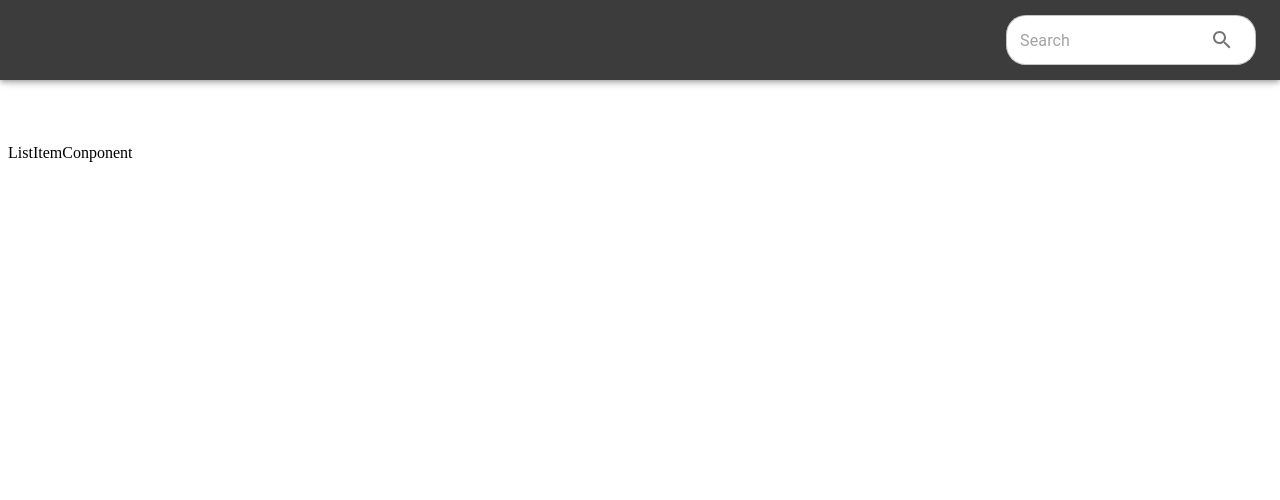
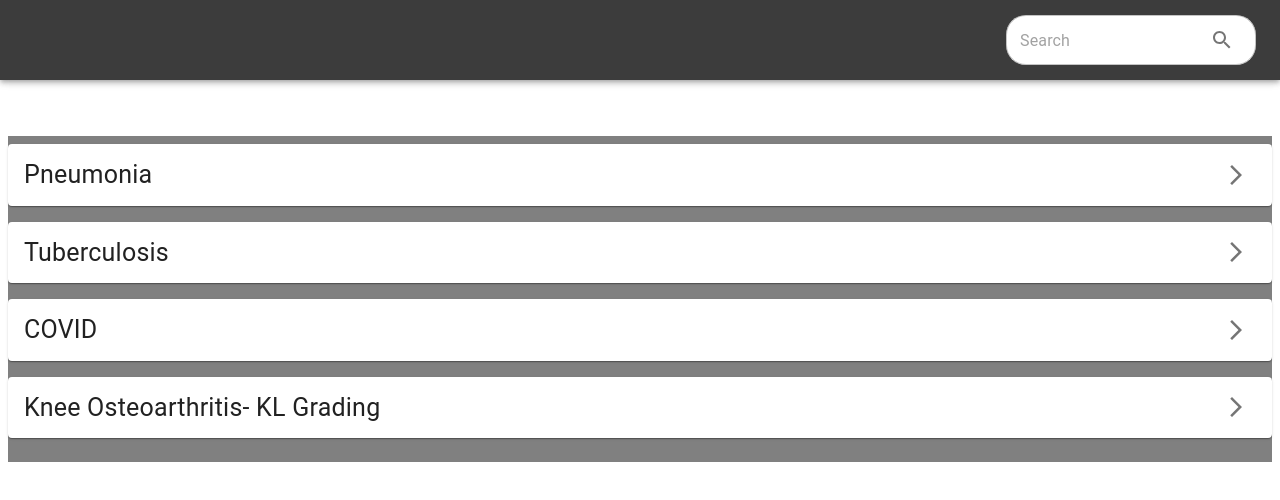
Before and after one commit to KESHAVBERG/bioweb, a React (Create React App) app: page /xray in a window 1280 px wide. Shown: the top 500 px of the page. Built offline with nearby package versions, Linux system fonts and the light colour scheme.

Commit message:
done layout of xray n ct

```diff
--- a/src/componets/CtScan.jsx
+++ b/src/componets/CtScan.jsx
@@ -1,8 +1,21 @@
 import React from 'react'
+import List from '@mui/material/List';
+import Card from '@mui/material/Card';
+import ListItemConponent from './ListItemConponent'
 
 const CtScan = () => {
   return (
-    <div>CtScan</div>
+    <List sx={{ width: '100%', bgcolor: 'grey', mr: 3 }}>
+      <Card sx={{ mb: 2 }}>
+        <ListItemConponent Disease="lung cancer" />
+      </Card>
+      <Card sx={{ mb: 2 }}>
+        <ListItemConponent Disease="COVID" />
+      </Card>
+      <Card sx={{ mb: 2 }}>
+        <ListItemConponent Disease="kidney stone" />
+      </Card>
+    </List>
   )
 }
 
--- a/src/componets/ListItemConponent.jsx
+++ b/src/componets/ListItemConponent.jsx
@@ -1,8 +1,32 @@
+import { IconButton, ListItem } from '@mui/material'
 import React from 'react'
+import Divider from '@mui/material/Divider';
+import ListItemText from '@mui/material/ListItemText';
+import ListItemAvatar from '@mui/material/ListItemAvatar';
+import Avatar from '@mui/material/Avatar';
+import Typography from '@mui/material/Typography';
+import ArrowForwardIosIcon from '@mui/icons-material/ArrowForwardIos';
 
-const ListItemConponent = () => {
+const ListItemConponent = ({Disease}) => {
   return (
-    <div>ListItemConponent</div>
+    <ListItem
+
+    secondaryAction={
+      <IconButton>
+        <ArrowForwardIosIcon/>
+      </IconButton>
+    }
+    >
+      <ListItemText
+        primary={
+          <React.Fragment>
+            <Typography sx={{ textTransform: 'capitalize', fontSize: '25px' }}>
+              {Disease}
+            </Typography>
+          </React.Fragment>
+        }
+      />
+    </ListItem>
   )
 }
 
--- a/src/componets/Xray.jsx
+++ b/src/componets/Xray.jsx
@@ -1,17 +1,25 @@
 import React from 'react'
 import List from '@mui/material/List';
-import ListItem from '@mui/material/ListItem';
-import Divider from '@mui/material/Divider';
-import ListItemText from '@mui/material/ListItemText';
-import ListItemAvatar from '@mui/material/ListItemAvatar';
-import Avatar from '@mui/material/Avatar';
-import Typography from '@mui/material/Typography';
+import Card from '@mui/material/Card';
+
 
 import ListItemConponent from './ListItemConponent'
+
 const Xray = () => {
   return (
-    <List sx={{ width: '100%', maxWidth: 360, bgcolor: 'background.paper'}}>
-     <ListItemConponent />
+    <List sx={{ width: '100%', bgcolor: 'grey', mr: 3 }}>
+      <Card sx={{ mb: 2 }}>
+        <ListItemConponent Disease="pneumonia" />
+      </Card>
+      <Card sx={{ mb: 2 }}>
+        <ListItemConponent Disease="tuberculosis" />
+      </Card>
+      <Card sx={{ mb: 2 }}>
+        <ListItemConponent Disease="COVID" />
+      </Card>
+      <Card sx={{ mb: 2 }}>
+        <ListItemConponent Disease="knee osteoarthritis- KL grading" />
+      </Card>
     </List>
   )
 }
```
